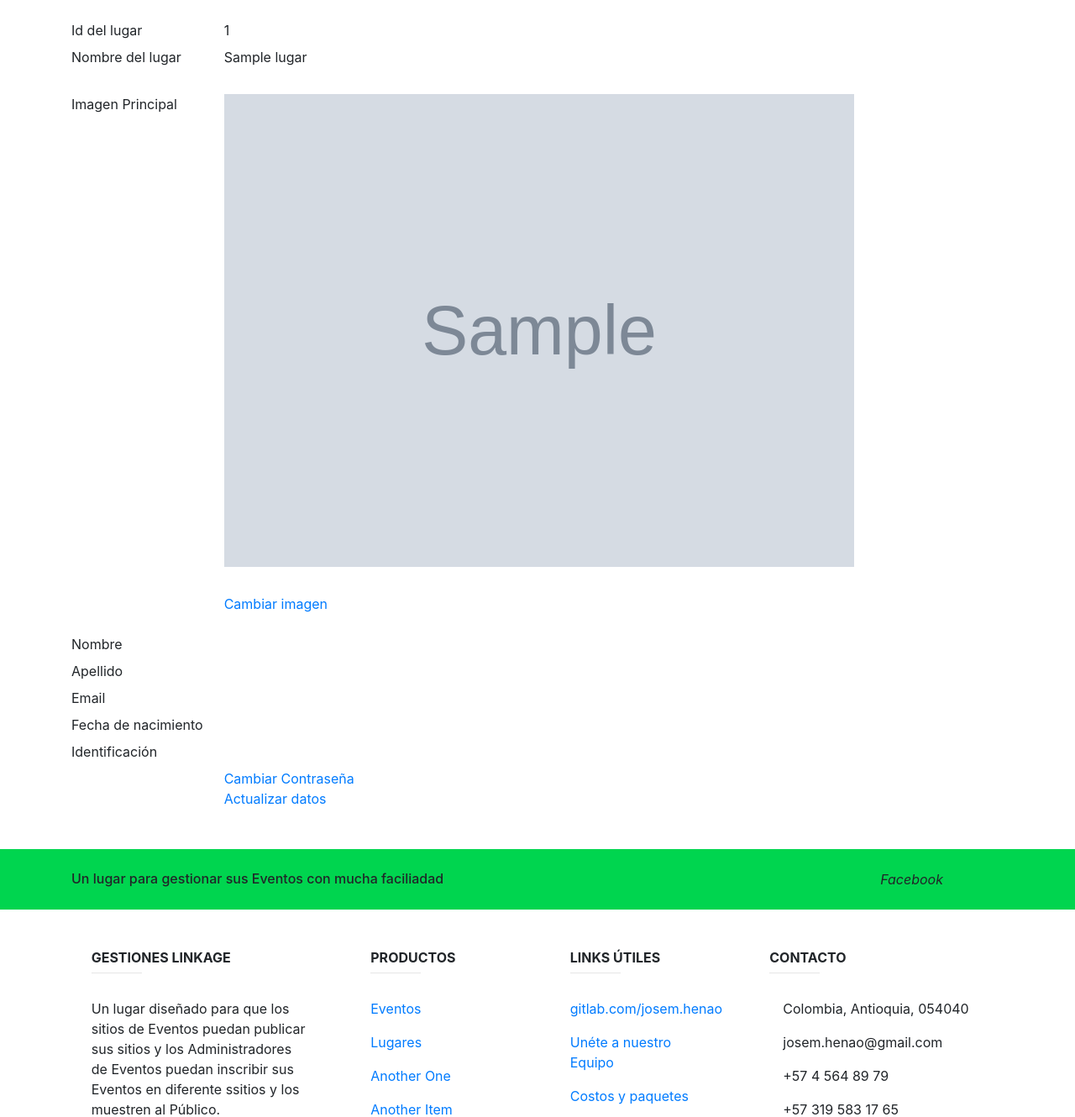
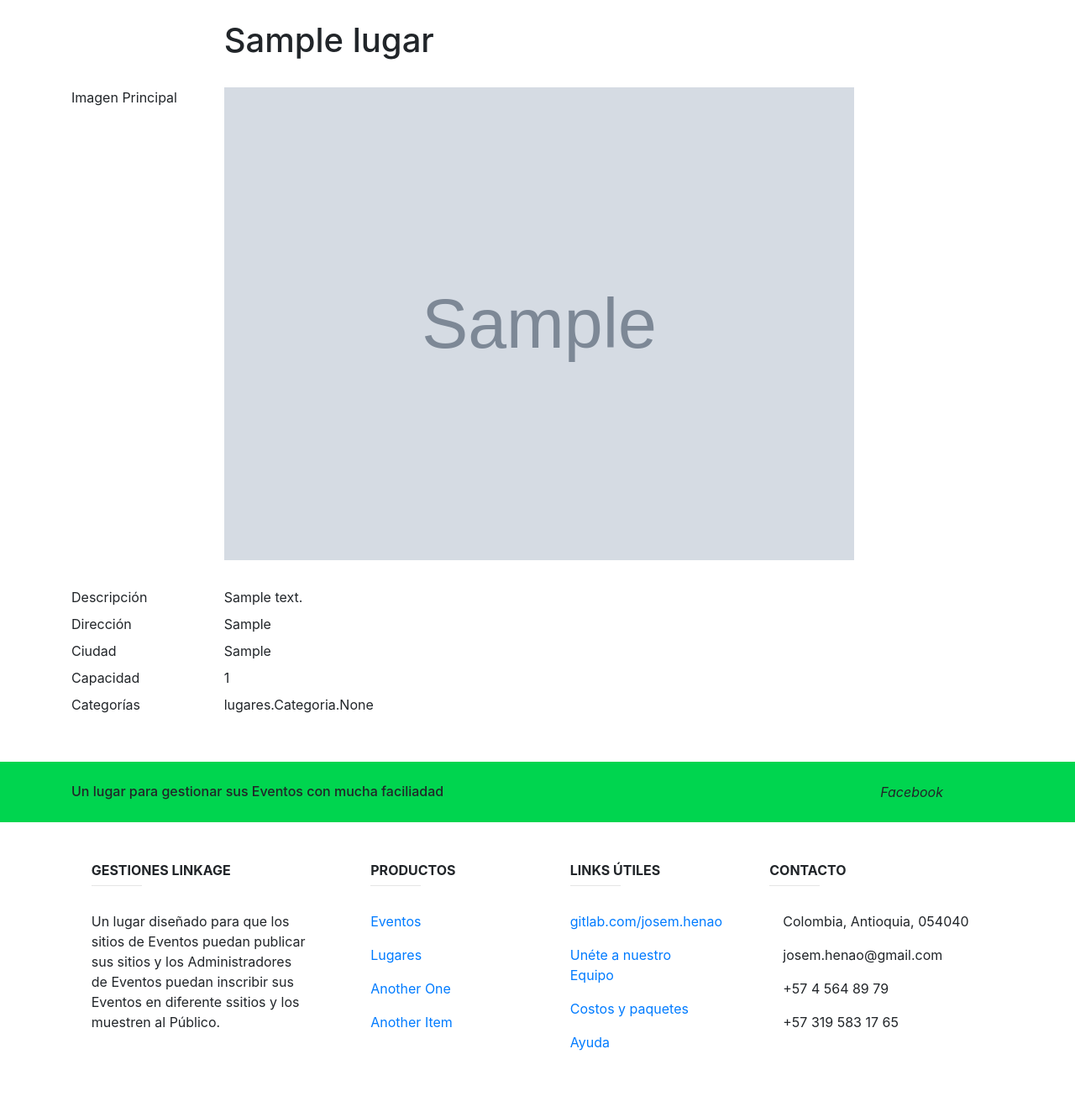
Before and after one commit to josemhenao/linkage, a Django app: a page that uses lugares/templates/detalle_lugar.html in a window 1280 px wide. Shown: the part 56-1386 px from the top of the page at 84% size. After the commit the page ends 1307 px from the top, so only its background shows below. Run offline with Django 3.2, Linux system fonts and the light colour scheme; tables that the repository leaves empty hold one stand-in row (values such as "Sample post"); grey boxes marked "Sample" are stand-in pictures; parts of the project's set-up code (start-up, migrations or seed data) failed here and were passed over; some libraries are stand-ins or nearby versions.

Commit message:
Algunas modificaciones

```diff
--- a/lugares/templates/detalle_lugar.html
+++ b/lugares/templates/detalle_lugar.html
@@ -10,12 +10,8 @@
             <div class="container">
                 <br>
                 <div class="form-row">
-                    <label class="col-md-2">Id del lugar</label>
-                    <label>{{ lugar.id_lugar }}</label>
-                </div>
-                <div class="form-row">
-                    <label class="col-md-2">Nombre del lugar</label>
-                    <label>{{ lugar.nombre }}</label>
+                     <label class="col-md-2"></label>
+                    <h1>{{ lugar.nombre }}</h1>
                 </div>
                 <br>
 
@@ -27,54 +23,38 @@
                 <br>
 
                 <div class="form-row">
-                    <label class="col-md-2"></label>
-                    <a href="{% url 'lugares_change_image' lugar.slug %}">Cambiar imagen</a>
-                </div>
-
-                <br>
-
-                <div class="form-row">
-                    <label class="col-md-2">Nombre</label>
-                    <label>{{ user.first_name }}</label>
+                    <label class="col-md-2">Descripción</label>
+                    <label>{{ lugar.descripcion }}</label>
                 </div>
 
                 <div class="form-row">
-                    <label class="col-md-2">Apellido</label>
-                    <label>{{ user.last_name }}</label>
+                    <label class="col-md-2">Dirección</label>
+                    <label>{{ lugar.direccion}}</label>
                 </div>
 
                 <div class="form-row">
-                    <label class="col-md-2">Email</label>
-                    <label>{{ user.email }}</label>
+                    <label class="col-md-2">Ciudad</label>
+                    <label>{{ lugar.ciudad }}</label>
                 </div>
 
                 <div class="form-row">
-                    <label class="col-md-2">Fecha de nacimiento</label>
-                    <label>{{ user.birth_date }}</label>
+                    <label class="col-md-2">Capacidad</label>
+                    <label>{{ lugar.capacidad }}</label>
                 </div>
 
                 <div class="form-row">
-                    <label class="col-md-2">Identificación</label>
-                    <label>{{ user.tipo_id }} {{ user.identificacion }}</label>
+                    <label class="col-md-2">Categorías</label>
+                    <label>{{ lugar.categoria }}</label>
                 </div>
 
-                <div class="form-row">
-                    <label class="col-md-2"></label>
-                    <a href="{% url 'usuarios_change_password' user.username %}">Cambiar Contraseña</a>
+                {# Agregar la validación de administrador de lugar #}
 
-                </div>
+{#                <div class="form-row">#}
+{#                    <label class="col-md-2"></label>#}
+{#                    <a href="{% url 'usuarios_update' user.slug %}">Actualizar datos</a>#}
+{##}
+{#                </div>#}
 
-                {#            <div class="form-row">#}
-                {#                <label class="col-md-2"></label>#}
-                {#                <a href="{% url 'usuarios_delete' user.slug %}">Eliminar cuenta</a>#}
-                {##}
-                {#            </div>#}
-
-                <div class="form-row">
-                    <label class="col-md-2"></label>
-                    <a href="{% url 'usuarios_update' user.slug %}">Actualizar datos</a>
-
-                </div>
             </div>
 
         </form>
```
Also changed, not shown: lugares/migrations/0002_auto_20180810_1542.py (added), usuarios/migrations/0005_auto_20180717_1657.py (added).
